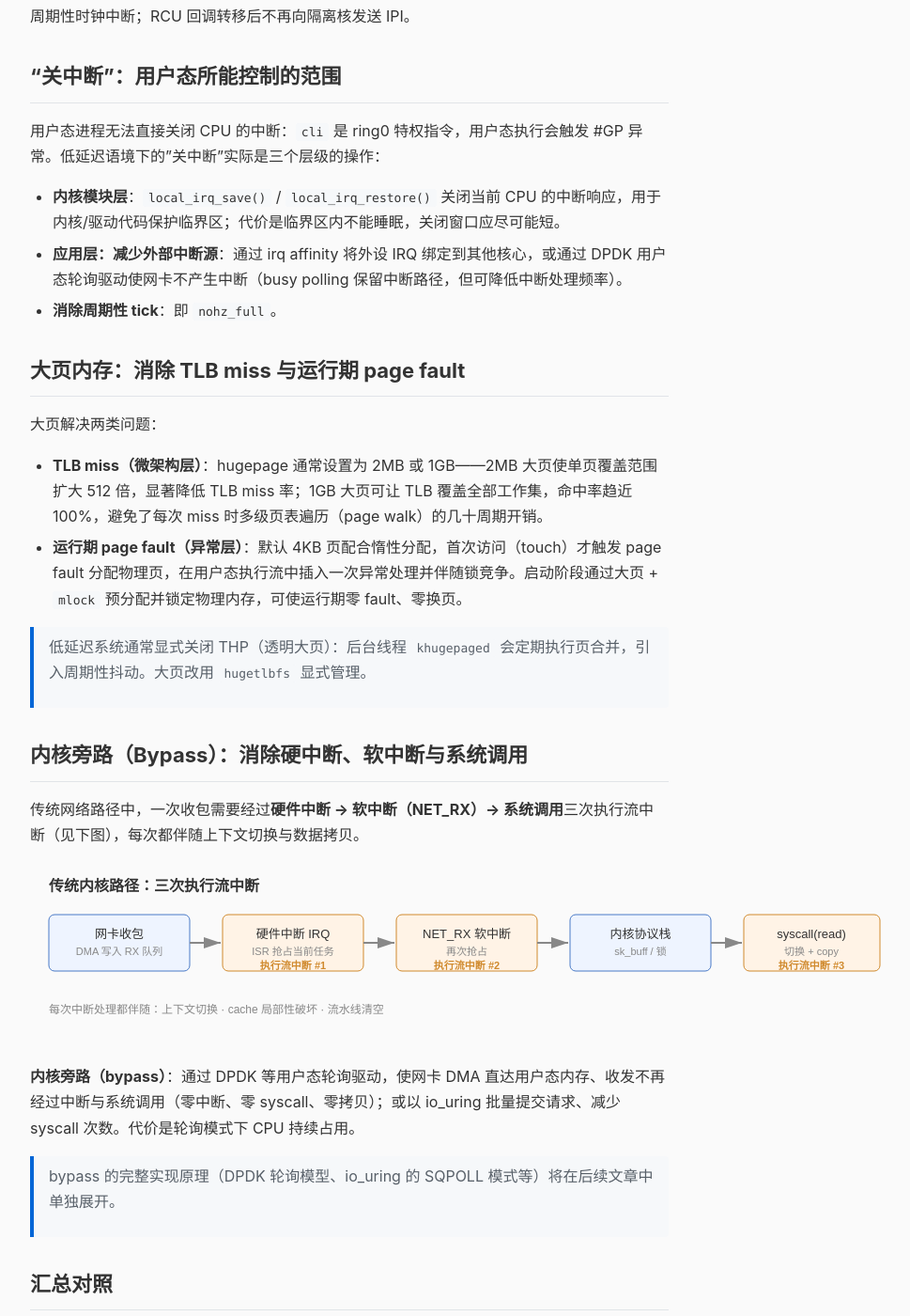
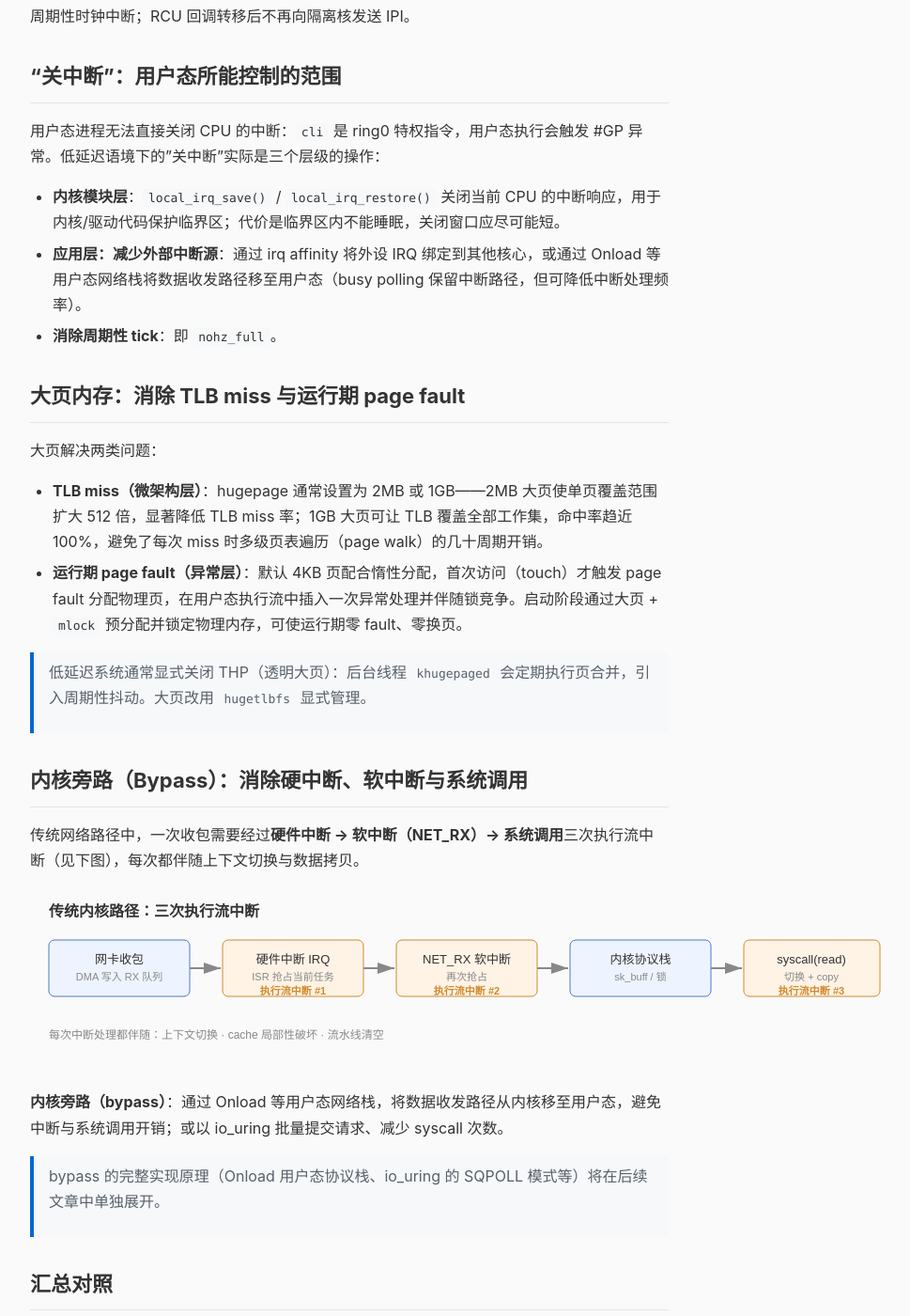
Before and after one commit to 4thcalabash/qd-knowledge, a Jekyll site: the page built from _posts/2026-07-31-cpu-interrupt-optimization-low-latency.md, in a window 1280 px wide and 1400 px high, scrolled down 1433 px. Shown: the whole window at 94% size, without its empty margins (268-1237 px from the left). Built offline with Jekyll 4.4.1, drawn with Linux system fonts in a browser that asks for light colours; some of the changed text lies outside the part shown.

Commit message:
博文：kernel bypass 示例技术由 DPDK 改为 Onload

```diff
--- a/_posts/2026-07-31-cpu-interrupt-optimization-low-latency.md
+++ b/_posts/2026-07-31-cpu-interrupt-optimization-low-latency.md
@@ -39,7 +39,7 @@ isolcpus=2,3 nohz_full=2,3 rcu_nocbs=2,3
 用户态进程无法直接关闭 CPU 的中断：`cli` 是 ring0 特权指令，用户态执行会触发 #GP 异常。低延迟语境下的"关中断"实际是三个层级的操作：
 
 - **内核模块层**：`local_irq_save()` / `local_irq_restore()` 关闭当前 CPU 的中断响应，用于内核/驱动代码保护临界区；代价是临界区内不能睡眠，关闭窗口应尽可能短。
-- **应用层：减少外部中断源**：通过 irq affinity 将外设 IRQ 绑定到其他核心，或通过 DPDK 用户态轮询驱动使网卡不产生中断（busy polling 保留中断路径，但可降低中断处理频率）。
+- **应用层：减少外部中断源**：通过 irq affinity 将外设 IRQ 绑定到其他核心，或通过 Onload 等用户态网络栈将数据收发路径移至用户态（busy polling 保留中断路径，但可降低中断处理频率）。
 - **消除周期性 tick**：即 `nohz_full`。
 
 ## 大页内存：消除 TLB miss 与运行期 page fault
@@ -57,9 +57,9 @@ isolcpus=2,3 nohz_full=2,3 rcu_nocbs=2,3
 
 ![传统内核路径的三次执行流中断]({{ site.baseurl }}/assets/images/cpu-interrupt-paths.svg)
 
-**内核旁路（bypass）**：通过 DPDK 等用户态轮询驱动，使网卡 DMA 直达用户态内存、收发不再经过中断与系统调用（零中断、零 syscall、零拷贝）；或以 io_uring 批量提交请求、减少 syscall 次数。代价是轮询模式下 CPU 持续占用。
+**内核旁路（bypass）**：通过 Onload 等用户态网络栈，将数据收发路径从内核移至用户态，避免中断与系统调用开销；或以 io_uring 批量提交请求、减少 syscall 次数。
 
-> bypass 的完整实现原理（DPDK 轮询模型、io_uring 的 SQPOLL 模式等）将在后续文章中单独展开。
+> bypass 的完整实现原理（Onload 用户态协议栈、io_uring 的 SQPOLL 模式等）将在后续文章中单独展开。
 
 ## 汇总对照
 
@@ -68,7 +68,7 @@ isolcpus=2,3 nohz_full=2,3 rcu_nocbs=2,3
 | CPU 隔离 + nohz_full | tick、调度 IPI、抢占、RCU IPI | 执行流确定性 |
 | "关中断"（用户态） | 外设 IRQ（重定向或经轮询消除） | — |
 | 大页 + 预分配 | 运行期 page fault | TLB miss 消除 |
-| DPDK / bypass | 硬中断、softirq、syscall | 零拷贝、零上下文切换 |
+| Onload / bypass | 硬中断、softirq、syscall | 零拷贝、零上下文切换 |
 
 隔离和大页针对"周期性/结构性中断"，bypass 针对"事件驱动的中断"，两者相互独立，低延迟系统通常需同时采用。
 
```
